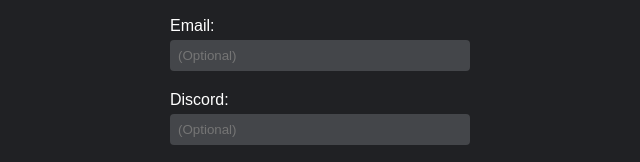
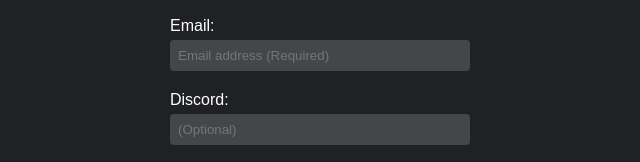
Before and after one commit to oyepriyansh/is-a-dev-json, a plain HTML site: page index.html in a window 1280 px wide. Shown: the part 315-477 px from the top of the page, 320-960 px from the left. Drawn offline with Linux system fonts and the light colour scheme.

Commit message:
fix: email field

```diff
--- a/index.html
+++ b/index.html
@@ -28,7 +28,7 @@
       <input type="text" id="usernameInput" placeholder="GitHub username &#40;Required&#41;" required>
 
       <label for="emailInput">Email:</label>
-      <input type="email" id="emailInput" placeholder="&#40;Optional&#41;">
+      <input type="email" id="emailInput" placeholder="Email address &#40;Required&#41;" required>
 
       <label for="discordInput">Discord:</label>
       <input type="text" id="discordInput" placeholder="&#40;Optional&#41;">
```
